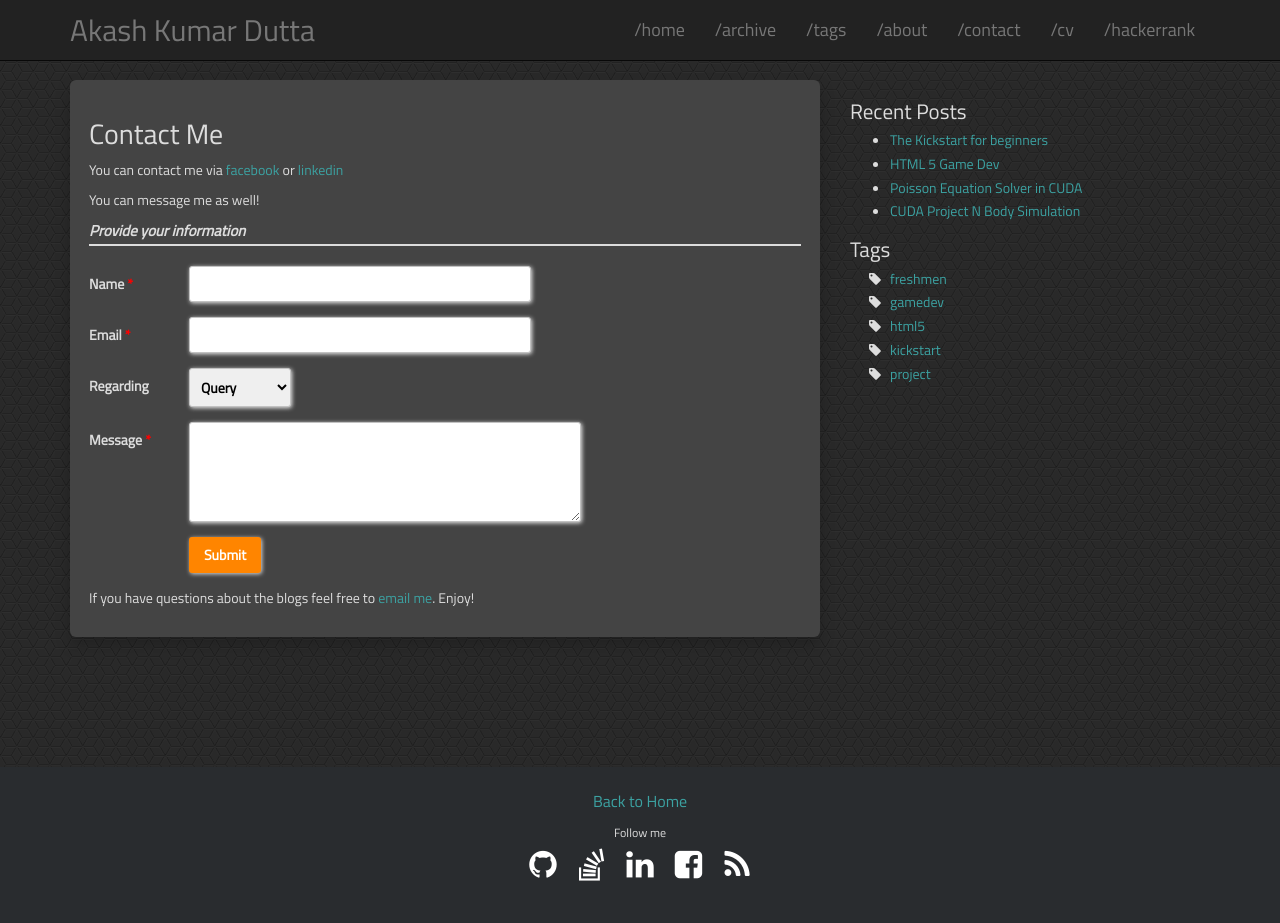
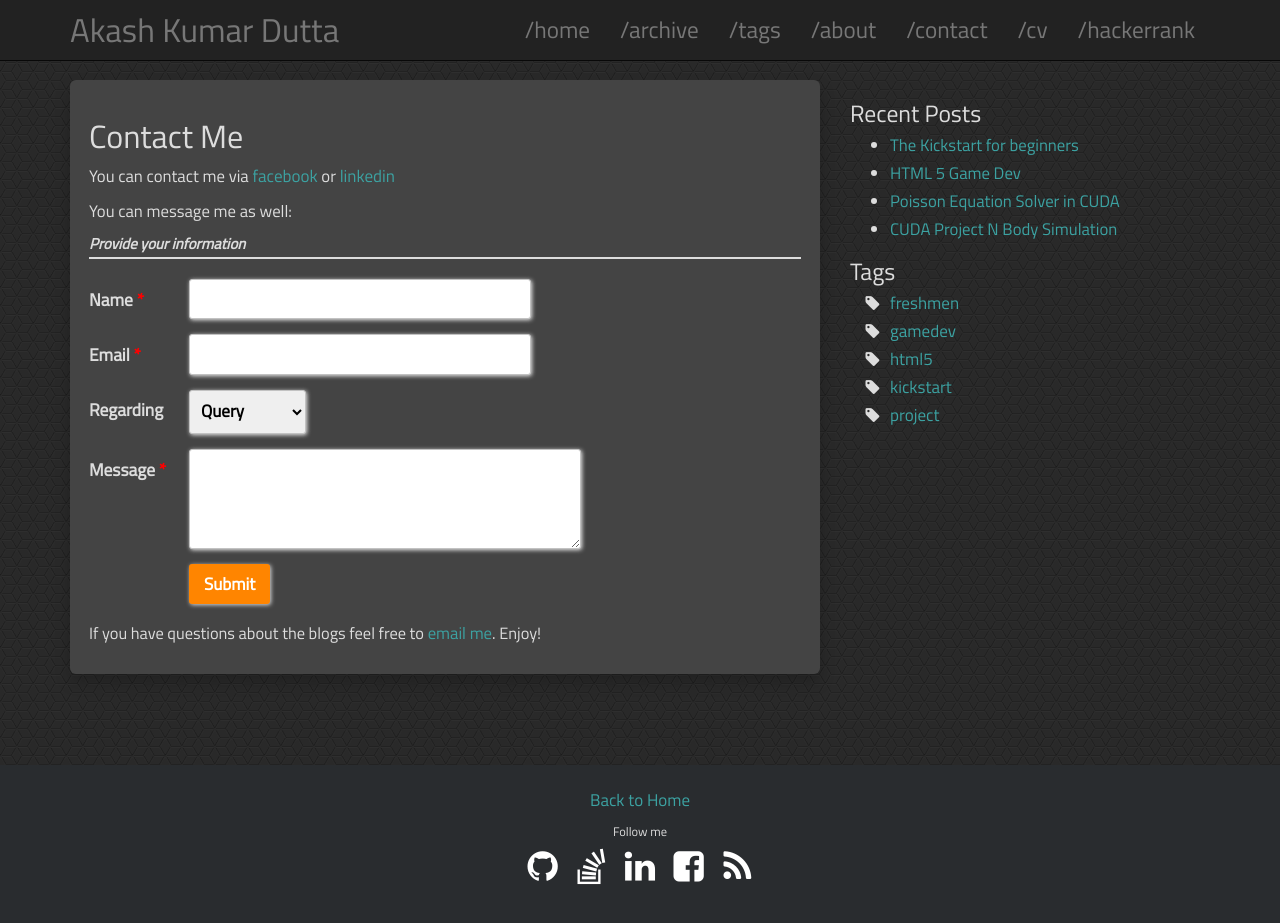
Before and after one commit to AkashKrDutta/AkashKrDutta-dark.github.io, a Jekyll site: the page built from contact.md, in a window 1280 px wide and 944 px high. Shown: the top 923 px of the window. Built offline with Jekyll 4.4.1, drawn with Linux system fonts in a browser that asks for light colours.

Commit message:
font size change

```diff
--- a/_includes/header.html
+++ b/_includes/header.html
@@ -21,6 +21,7 @@
   <style>
 	*{
 	    font-family: 'Titillium Web', sans-serif;
+	    font-size: 102%;
 	}
   </style>
 </head>
@@ -55,17 +56,17 @@
           <span class="icon-bar"></span>
           <span class="icon-bar"></span>
         </button>
-        <a class="navbar-brand" href="{{site.baseurl }}/" style="font-family: 'Titillium Web', sans-serif;">{{ site.name }}</a>
+        <a class="navbar-brand" href="{{site.baseurl }}/" style="font-family: 'Titillium Web', sans-serif;font-size: 222%;">{{ site.name }}</a>
       </div>
       <div class="collapse navbar-collapse" >
         <ul class="nav navbar-nav">
-          <li><a href="{{site.baseurl }}/" style="font-family: 'Titillium Web', sans-serif;">/home</a></li>
-          <li><a href="{{site.baseurl }}/archive.html" style="font-family: 'Titillium Web', sans-serif;">/archive</a></li>
-          <li><a href="{{site.baseurl }}/tags.html" style="font-family: 'Titillium Web', sans-serif;">/tags</a></li>
-          <li><a href="{{site.baseurl }}/about.html" style="font-family: 'Titillium Web', sans-serif;">/about</a></li>
-          <li><a href="{{site.baseurl }}/contact" style="font-family: 'Titillium Web', sans-serif;">/contact</a></li>
-	  <li><a href="{{site.baseurl }}/cv" style="font-family: 'Titillium Web', sans-serif;">/cv</a></li>
-	  <li><a href="https://hackerrank.com/{{ site.social.hackerrank }}" target="_blank" style="font-family: 'Titillium Web', sans-serif;">/hackerrank</a></li>
+          <li><a href="{{site.baseurl }}/" style="font-family: 'Titillium Web', sans-serif;font-size: 150%;">/home</a></li>
+          <li><a href="{{site.baseurl }}/archive.html" style="font-family: 'Titillium Web', sans-serif;font-size: 150%;">/archive</a></li>
+          <li><a href="{{site.baseurl }}/tags.html" style="font-family: 'Titillium Web', sans-serif;font-size: 150%;">/tags</a></li>
+          <li><a href="{{site.baseurl }}/about.html" style="font-family: 'Titillium Web', sans-serif;font-size: 150%;">/about</a></li>
+          <li><a href="{{site.baseurl }}/contact" style="font-family: 'Titillium Web', sans-serif;font-size: 150%;">/contact</a></li>
+	  <li><a href="{{site.baseurl }}/cv" style="font-family: 'Titillium Web', sans-serif;font-size: 150%;">/cv</a></li>
+	  <li><a href="https://hackerrank.com/{{ site.social.hackerrank }}" target="_blank" style="font-family: 'Titillium Web', sans-serif;font-size: 150%;">/hackerrank</a></li>
         </ul>
       </div>
     </div>
--- a/contact.md
+++ b/contact.md
@@ -8,7 +8,7 @@ title: Contact Me
   <div class="contactContent">
     <p class="intro">You can contact me via <a href="https://facebook.com/akash.boltzmann" target="_blank" style="text-decoration:none">facebook</a> or <a href="https://in.linkedin.com/in/akash-kumar-dutta" target="_blank" style="text-decoration:none">linkedin</a></p>
     <!--<p class="intro">If you have questions about the blogs feel free to <a href="mailto:akdboltzmann@gmail.com" style="text-decoration:none">email me</a>. Enjoy!</p>-->
-    <p> You can message me as well! </p>
+    <p> You can message me as well: </p>
   </div>
 
 <div class="form-style-2">
```
